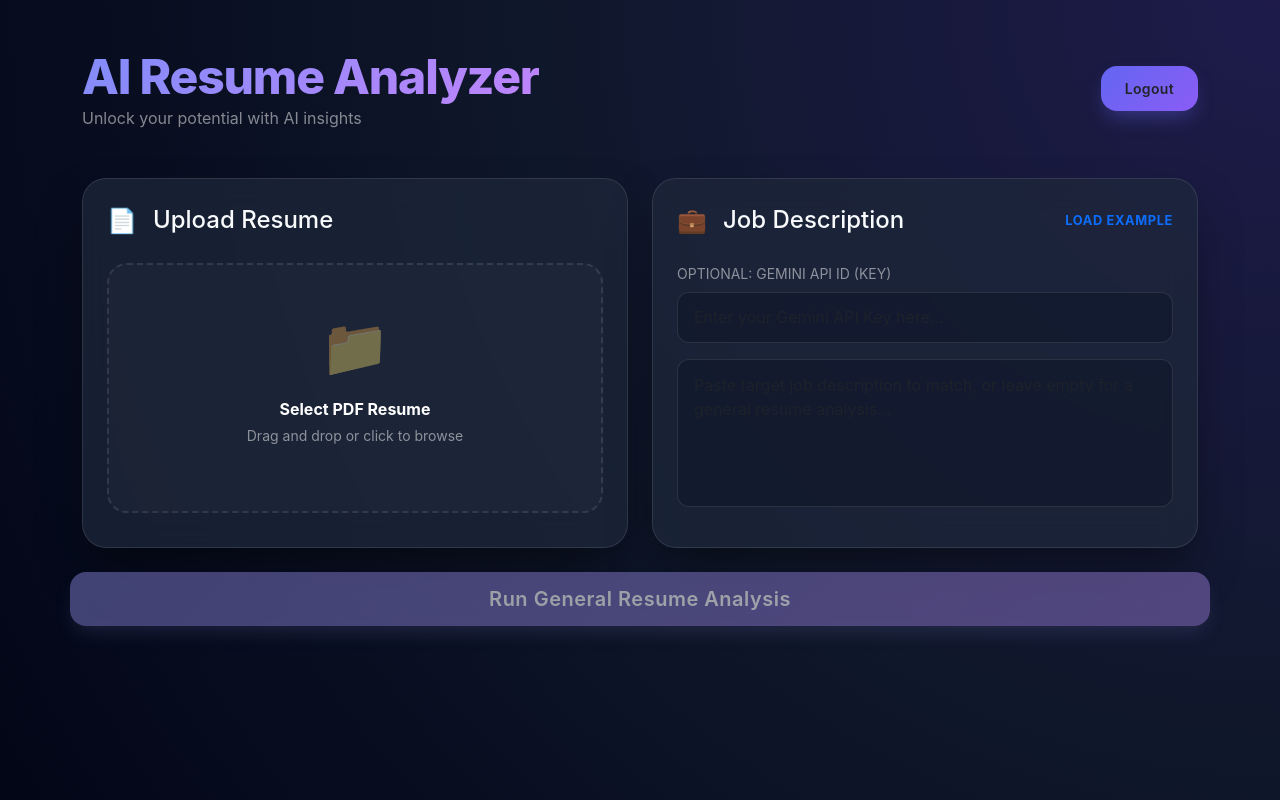
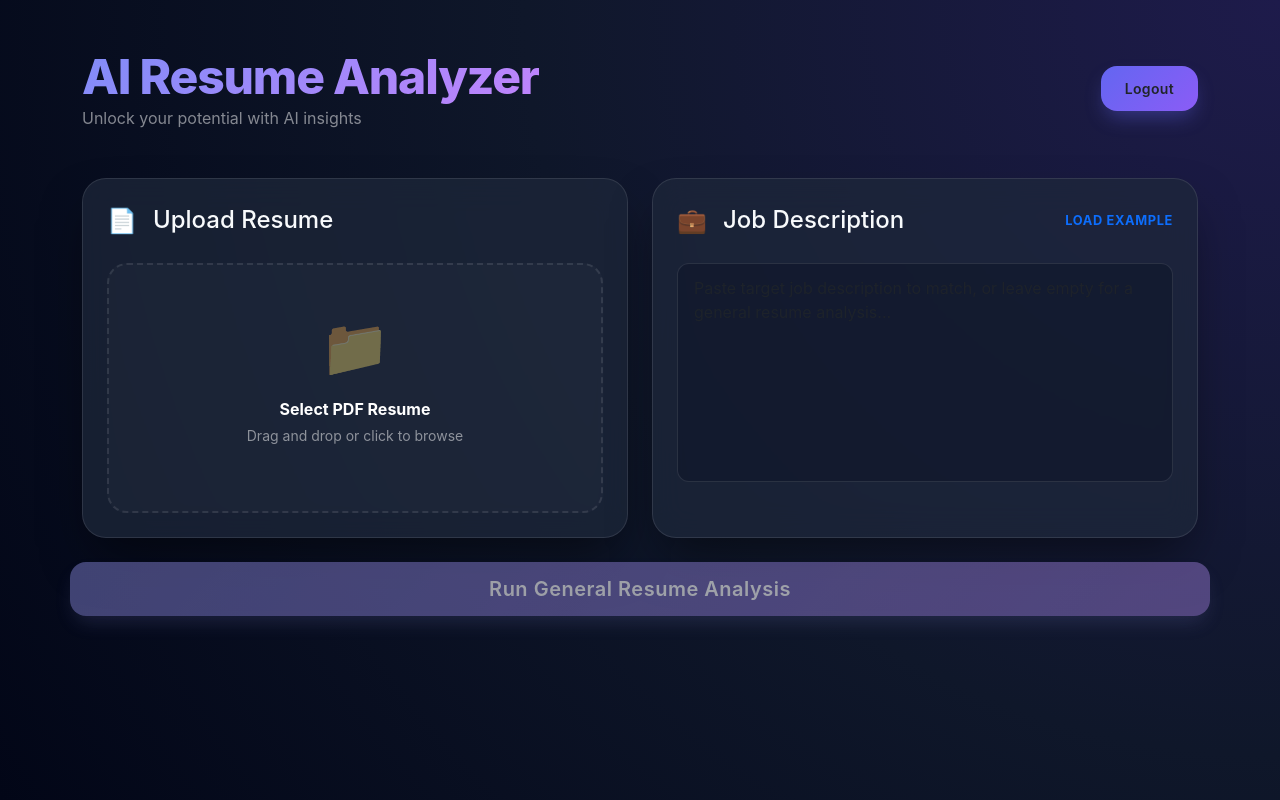
Before and after one commit to Saurabhpaliwal2/AI-Resume-Analyzer, a React (Vite) app in the folder frontend/: page / in a window 1280 px wide. Built offline with nearby package versions, Linux system fonts and the light colour scheme; sample sign-in values are in the browser's storage.

Commit message:
Cleanup: Removed custom Gemini API Key option from UI and code as requested

```diff
--- a/frontend/src/App.jsx
+++ b/frontend/src/App.jsx
@@ -24,11 +24,6 @@ function App() {
   const [isAnalyzing, setIsAnalyzing] = useState(false);
   const [results, setResults] = useState(null);
   const [error, setError] = useState(null);
-  const [geminiApiKey, setGeminiApiKey] = useState(localStorage.getItem('geminiApiKey') || '');
-
-  useEffect(() => {
-    localStorage.setItem('geminiApiKey', geminiApiKey);
-  }, [geminiApiKey]);
 
   const handleLogout = () => {
     localStorage.removeItem('token');
@@ -45,7 +40,6 @@ function App() {
     const formData = new FormData();
     formData.append('resume', resume);
     formData.append('jobDescription', jobDescription);
-    formData.append('geminiApiKey', geminiApiKey);
 
     const token = localStorage.getItem('token');
 
@@ -130,24 +124,14 @@ function App() {
                 LOAD EXAMPLE
               </button>
             </div>
-            <div className="mb-3">
-              <label className="text-white-50 small text-uppercase ls-wide mb-2 d-block">Optional: Gemini API ID (Key)</label>
-              <input
-                type="password"
-                className="form-control auth-form-input shadow-none mb-3"
-                placeholder="Enter your Gemini API Key here..."
-                value={geminiApiKey}
-                onChange={(e) => setGeminiApiKey(e.target.value)}
-              />
               <textarea
                 className="form-control auth-form-input shadow-none"
-                rows="5"
+                rows="8"
                 placeholder="Paste target job description to match, or leave empty for a general resume analysis..."
                 value={jobDescription}
                 onChange={(e) => setJobDescription(e.target.value)}
                 style={{ resize: 'none' }}
               />
-            </div>
           </div>
         </div>
 
```
Also changed, not shown: 2 other files (tests, documents, lock files or other folders).
